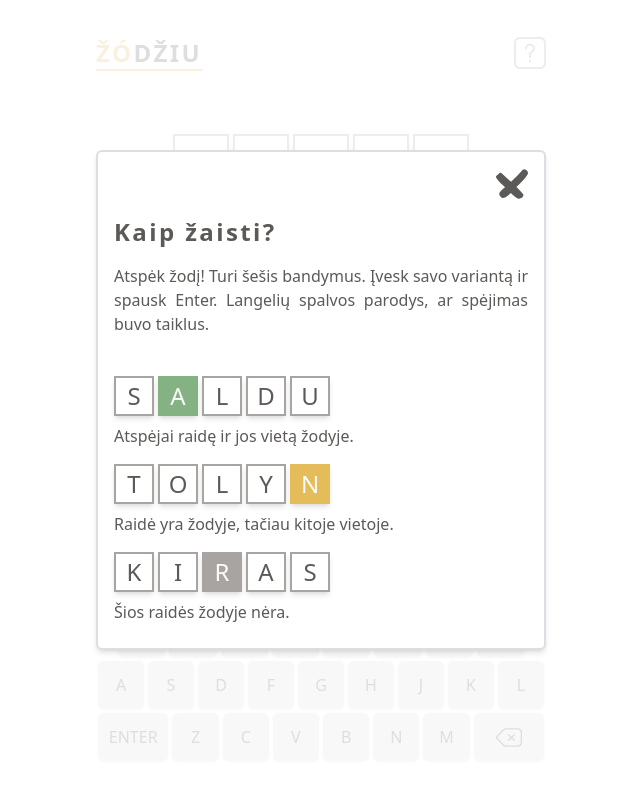
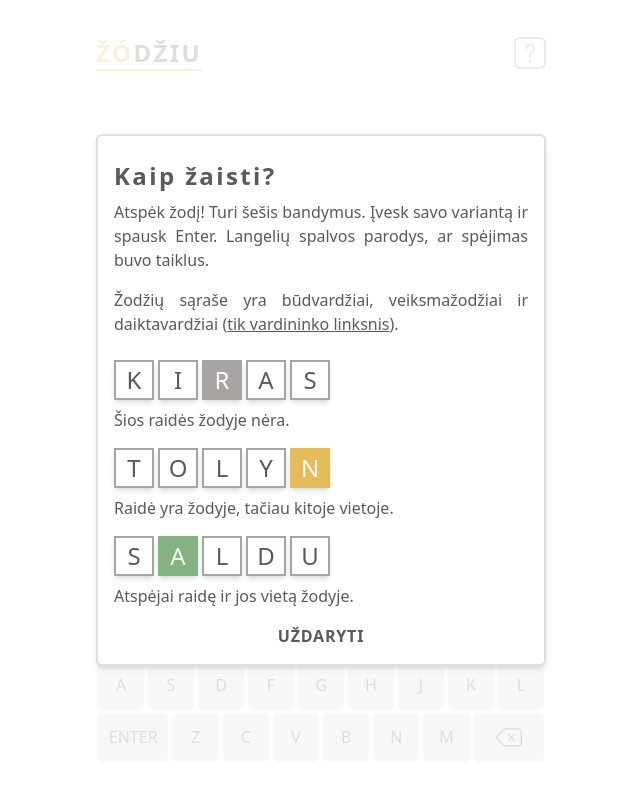
Before and after one commit to simas-b/zodziu-react, a React (Create React App) app: page / in a window 1280 px wide. Shown: the top 786 px of the page, without its empty margins (319-959 px from the left). Built offline with nearby package versions, Linux system fonts and the light colour scheme.

Commit message:
card X icon gone

```diff
--- a/src/App.tsx
+++ b/src/App.tsx
@@ -110,12 +110,13 @@ function App() {
         isWordCorrect={isWordFull && !gameIsOver && isWordCorrect}
       />
 
-      <Card isOpen={isRulesOpen} onClose={() => setIsRulesOpen(false)}>
+      <Card isOpen={isRulesOpen}>
         <Rules onClose={() => setIsRulesOpen(false)} />
       </Card>
 
-      <Card isOpen={isResultsOpen} onClose={() => setIsResultsOpen(false)}>
+      <Card isOpen={isResultsOpen}>
         <Results
+          onClose={() => setIsResultsOpen(false)}
           targetWord={targetWord}
           gameNumber={gameNumber}
           onTimeUp={handleTimeUp}
--- a/src/components/BadWordNotice.tsx
+++ b/src/components/BadWordNotice.tsx
@@ -40,7 +40,7 @@ export default function BadWordNotice({ isOpen, onClose }: Props) {
           opacity: isOpen ? 1 : 0,
         }}
       >
-        <span>Tokio žodžio nežinau :(</span>
+        <span>Žodžio nėra sąraše</span>
       </div>
     </div>
   );
--- a/src/components/Results.tsx
+++ b/src/components/Results.tsx
@@ -16,9 +16,10 @@ type Props = {
   targetWord: string;
   gameNumber: number;
   onTimeUp: () => void;
+  onClose: ()=> void;
 };
 
-export default function Results({ targetWord, gameNumber, onTimeUp }: Props) {
+export default function Results({ targetWord, gameNumber, onTimeUp, onClose }: Props) {
   const endGameState = loadState(targetWord);
   const isWinner = endGameState[endGameState.length - 1] === targetWord;
   const [isResultCopiedToClipboard, setIsResultCopiedToClipboard] =
@@ -116,6 +117,9 @@ export default function Results({ targetWord, gameNumber, onTimeUp }: Props) {
           <Countdown onTimeUp={onTimeUp} />
         </div>
       </div>
+      <h2 onClick={onClose} className="self-center font-semibold tracking-wider">
+        UŽDARYTI
+      </h2>
     </>
   );
 }
--- a/src/components/Rules.tsx
+++ b/src/components/Rules.tsx
@@ -8,21 +8,25 @@ type Props = {
 export default function Rules({ onClose }: Props) {
   return (
     <div className="flex flex-col items-start" onClick={onClose}>
-      <h2 className="py-4 text-2xl font-semibold tracking-widest">
+      <h2 className="py-2 text-2xl font-semibold tracking-widest">
         Kaip žaisti?
       </h2>
-      <p className="text-justify mb-8">
+      <p className="text-justify mb-4">
         Atspėk žodį! Turi šešis bandymus. Įvesk savo variantą ir spausk Enter.
         Langelių spalvos parodys, ar spėjimas buvo taiklus.
       </p>
+      <p className="text-justify mb-4">
+        Žodžių sąraše yra būdvardžiai, veiksmažodžiai ir daiktavardžiai (
+        <u>tik vardininko linksnis</u>).
+      </p>
       <div className="grid grid-cols-5 gap-1 mt-2">
+        <Square color="white" letter="k" small />
+        <Square color="white" letter="i" small />
+        <Square color="gray" letter="r" small />
+        <Square color="white" letter="a" small />
         <Square color="white" letter="s" small />
-        <Square color="green" letter="a" small />
-        <Square color="white" letter="l" small />
-        <Square color="white" letter="d" small />
-        <Square color="white" letter="u" small />
       </div>
-      <p className="my-2">Atspėjai raidę ir jos vietą žodyje.</p>
+      <p className="my-2">Šios raidės žodyje nėra.</p>
       <div className="grid grid-cols-5 gap-1 mt-2">
         <Square color="white" letter="t" small />
         <Square color="white" letter="o" small />
@@ -32,13 +36,16 @@ export default function Rules({ onClose }: Props) {
       </div>
       <p className="my-2">Raidė yra žodyje, tačiau kitoje vietoje.</p>
       <div className="grid grid-cols-5 gap-1 mt-2">
-        <Square color="white" letter="k" small />
-        <Square color="white" letter="i" small />
-        <Square color="gray" letter="r" small />
-        <Square color="white" letter="a" small />
         <Square color="white" letter="s" small />
+        <Square color="green" letter="a" small />
+        <Square color="white" letter="l" small />
+        <Square color="white" letter="d" small />
+        <Square color="white" letter="u" small />
       </div>
-      <p className="my-2">Šios raidės žodyje nėra.</p>
+      <p className="my-2">Atspėjai raidę ir jos vietą žodyje.</p>
+      <h2 onClick={onClose} className="mt-2 self-center font-semibold tracking-wider">
+        UŽDARYTI
+      </h2>
     </div>
   );
 }
```
